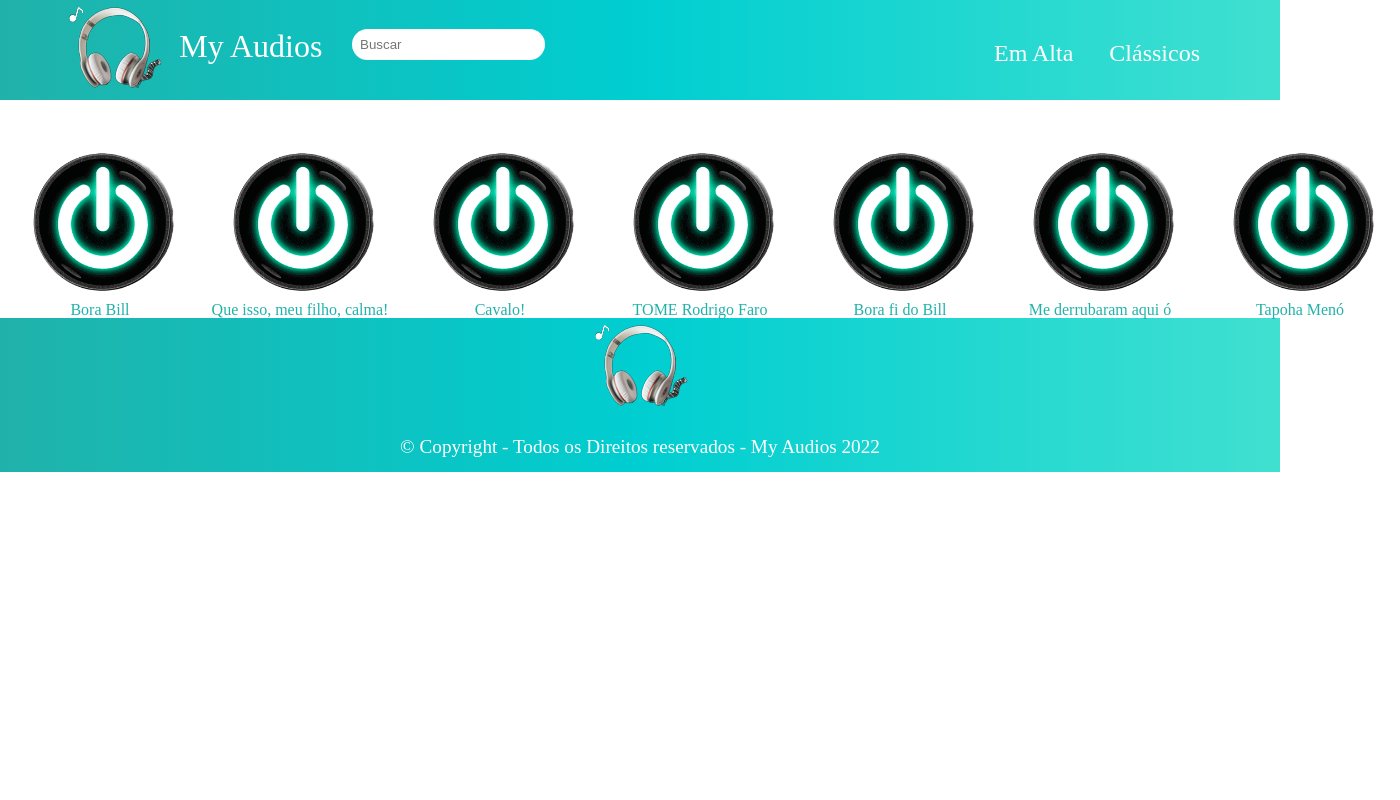
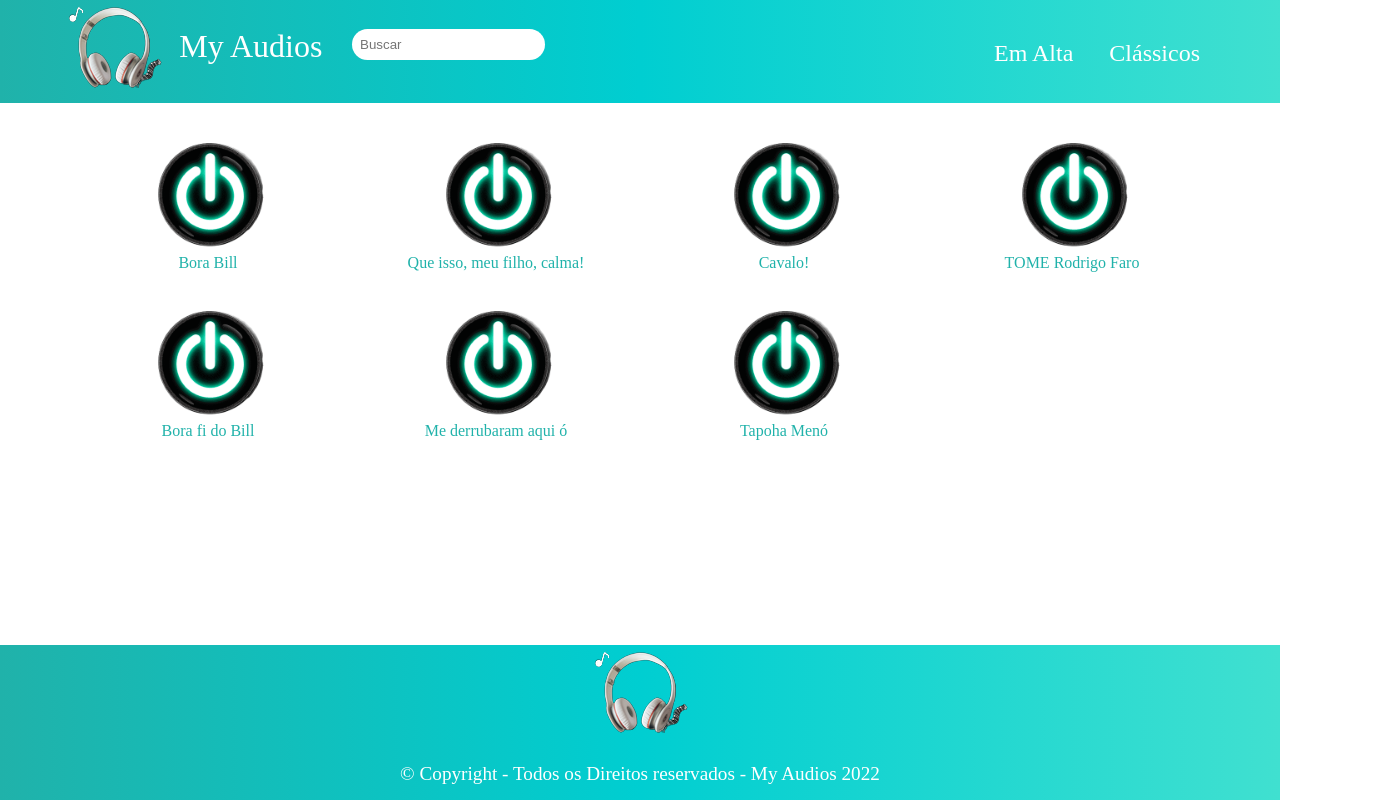
Before and after one commit to lucasmendes72/Site-Sons-Meme, a plain HTML site: page index.html in a window 1280 px wide. Shown: the whole page, 1400 px wide, since content can reach past the window. Drawn offline with Linux system fonts and the light colour scheme.

Commit message:
Fixando o footer no fundo da pagina e adicionando largura maxima para o main

```diff
--- a/style.css
+++ b/style.css
@@ -1,13 +1,11 @@
 /* Css da Página Inicial - Index Html */
 
-/*html {
+html {
 	width: 100%;
 	height: 100%;
-}*/
+}
 
 header {
-	height: 100px;
-	width: 100%;
 	background: linear-gradient(90deg, #20B2AA, #00CED1, #40E0D0);
 }
 
@@ -17,16 +15,15 @@ header {
 	margin: 0 auto;
 }
 
-/*body {
+body {
 	width: 100%;
 	height: 100%;
-}*/
+}
 
-/*main {
-	display: flex;
-	width: 90%;
-	height: 100%;
-}*/
+main {
+	max-width: 90%;
+	margin: auto;
+}
 
 .titulo-cabecalho {
 	position: absolute;
@@ -65,7 +62,8 @@ nav a {
 }
 
 .botoes {
-	display: flex;
+	display: grid;
+	grid-template-columns: repeat(4, 1fr);
 }
 
 .botao-legenda {
@@ -79,8 +77,8 @@ nav a {
 }
 
 .tecla {
-	width: 200px;
-	height: 200px;
+	width: 150px;
+	height: 150px;
 	background: url(botao.png) no-repeat;
 	background-size: cover;
 	border: none;
@@ -94,7 +92,10 @@ nav a {
 footer {
 	background: linear-gradient(90deg, #20B2AA, #00CED1, #40E0D0);
 	text-align: center;
-	/*width: 100%;*/
+	position: fixed;
+	bottom: 0;
+	height: 155px;
+	width: 100%;
 }
 
 .copyright {
```
